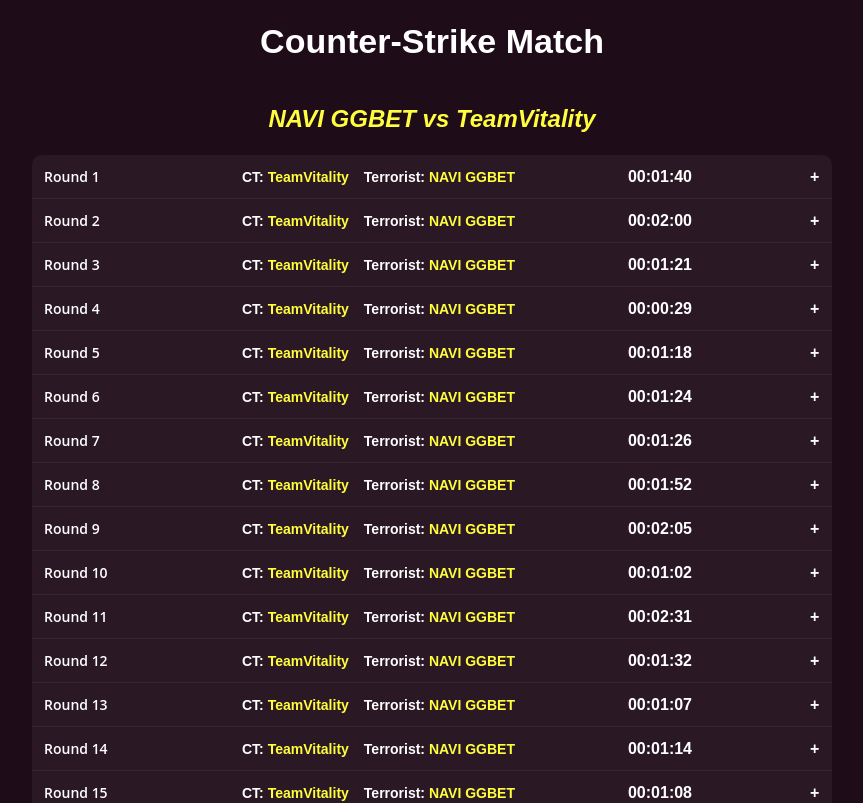
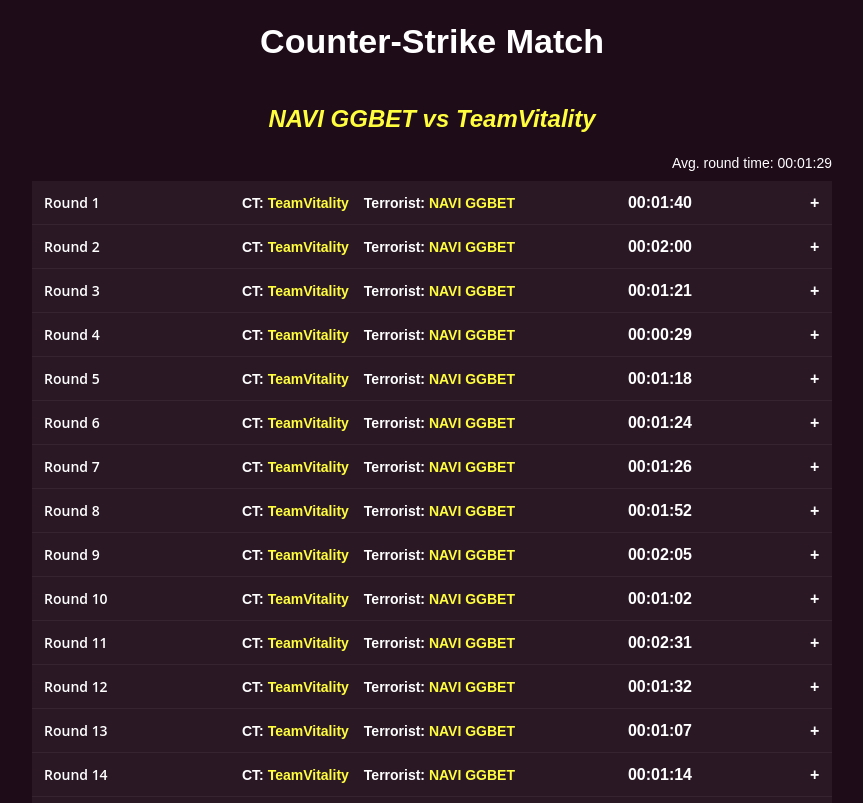
Before and after one commit to chsteinhauer/blast-code-challenge-2025, a Next.js app: page / in a window 1280 px wide. Shown: the top 803 px of the page, without its empty margins (208-1071 px from the left). Built offline with nearby package versions, Linux system fonts and the light colour scheme.

Commit message:
added avg round time

```diff
--- a/src/pages/index.tsx
+++ b/src/pages/index.tsx
@@ -1,7 +1,7 @@
 import Head from "next/head";
 import styles from "@/styles/Home.module.css";
 import { useEffect, useState } from "react";
-import { MatchData, ParseFile } from "./components/parser";
+import { MatchData, MatchRound, ParseFile } from "./components/parser";
 import { Table } from "./components/table";
 import { Accordion } from "@/pages/components/accordion";
 import { useRouter } from "next/router";
@@ -27,6 +27,15 @@
     fetchMatchData()
   }, [])
 
+
+  const getAverageRoundTime = (rounds?: MatchRound[]) => {
+    if (!rounds) return;
+
+    const time = rounds.map(r => r.end.getTime() - r.start.getTime()).reduce((a,b) => a+b);
+
+    return new Date(time / rounds.length).toISOString().substr(11, 8);
+  }
+
   return (
     <>
       <Head>
@@ -40,7 +49,10 @@
         <div className={styles.main_title}>Counter-Strike Match</div>
           <div className={styles.main_sub_title}>{matchData?.teamA.name + " vs " + matchData?.teamB.name}</div>
           <div className={styles.accordion_group}>
-            {/* <Table data={matchData} /> */}
+
+            <div className={styles.avg_time}>
+              Avg. round time: {getAverageRoundTime(matchData?.rounds)}
+            </div>
 
             { matchData && matchData.rounds?.map((r) => (
               <Accordion key={r.round} round={r}>
--- a/src/styles/Home.module.css
+++ b/src/styles/Home.module.css
@@ -1,7 +1,3 @@
-.page {
-
-}
-
 
 .main {
   font-family: TT Norms Pro, sans-serif;
@@ -34,3 +30,14 @@
   max-width: 800px;
   width: 100%;
 }
+
+.avg_time {
+  color: white;
+
+  text-align: end;
+
+  font-size: 14px;
+  font-weight: 300;
+
+  margin-bottom: 10px;
+}
```
